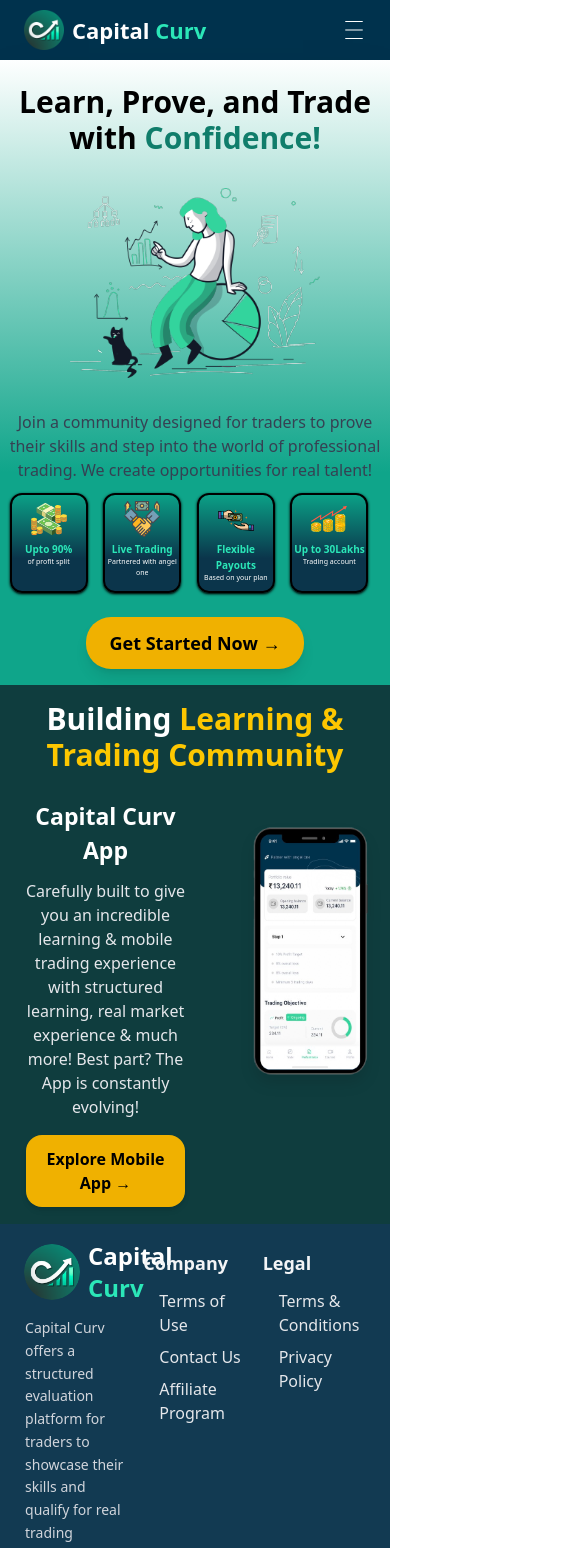
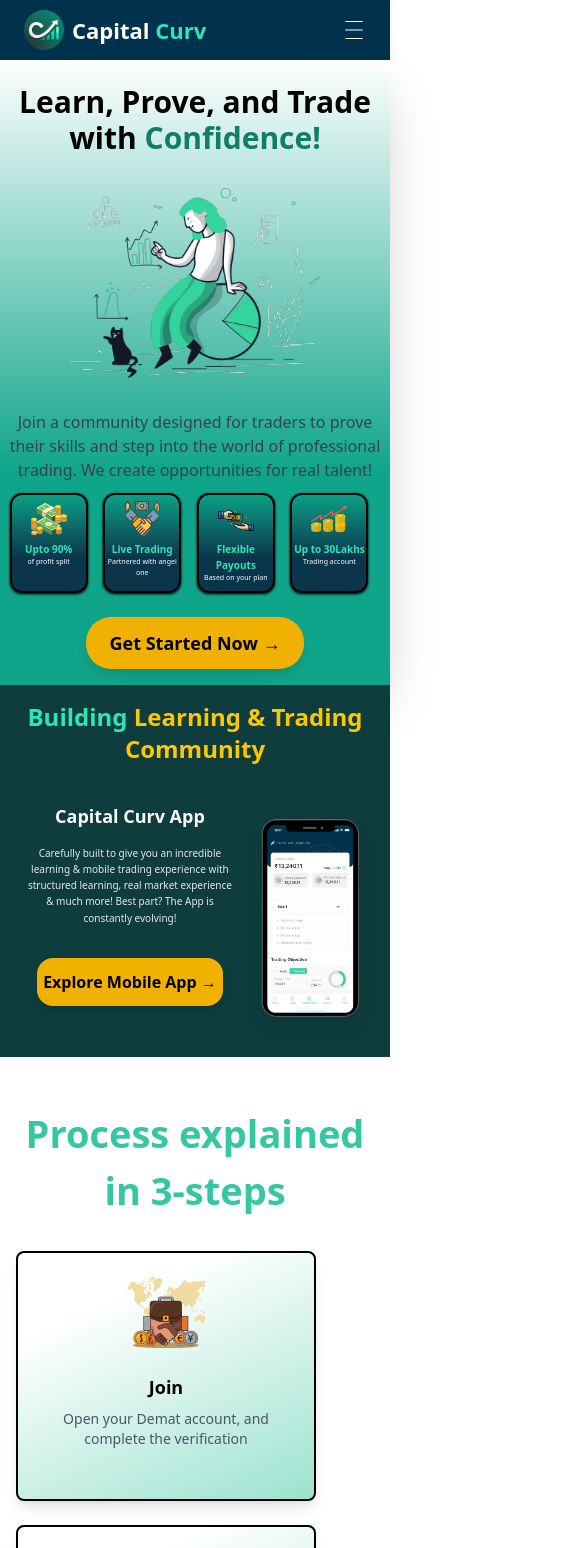
Before and after one commit to CoderSantosh1/capital-curve, a React (Vite) app: page / in a window 390 px wide. Shown: the top 1548 px of the page, 585 px wide, since content can reach past the window. Built offline with nearby package versions, Linux system fonts and the light colour scheme.

Commit message:
some cjg

```diff
--- a/src/App.jsx
+++ b/src/App.jsx
@@ -13,9 +13,9 @@
       <Navbar/>
       <Hero/>
       <CapitalCurvAppInfo/>
-      {/* <ProcessSteps/>
+      <ProcessSteps/>
       <PricingPlans/>
-      <WhyChooseUs/> */}
+      <WhyChooseUs/>
      <Footer/>
     </div>
   )
--- a/src/components/CapitalCurvAppInfo.jsx
+++ b/src/components/CapitalCurvAppInfo.jsx
@@ -4,33 +4,33 @@
 import Mobile from "../assets/phone png.png";
 const CapitalCurvAppInfo = () => {
   return (
-    <div className="w-full bg-[#0f3D3E]  h-[95%] sm:h-[680px] mt-[.2%]">
+    <div className="w-full bg-[#0f3D3E]  h-[100%] sm:h-[680px] md:h-[710px] mt-[.2%]">
       <AppLayout>
         <section className="relative  text-white py-[4%] sm:py-16 px-6 md:px-12 lg:px-24  items-center justify-between">
           {/* Left Side Content */}
-          <h2 className="text-3xl sm:text-4xl md:text-5xl font-bold text-center">
-            <span className="text-[##2BE7B8]">Building</span>
+          <h2 className="text-2xl sm:text-4xl md:text-5xl font-bold text-center ">
+            <span className="text-[#2BE7B8]">Building</span>
             <span className="text-yellow-400">
               {" "}
-              Learning
-              & Trading Community
+              Learning & Trading Community
             </span>
           </h2>
-          <div className="grid grid-cols-2 gap-4 p-0 sm:p-4">
-            <div className=" text-white sm:p-6 p-[1%] text-start  sm:w-[130%]">
+          <div className="grid grid-cols-2 gap-4 p-0 sm:p-4 ">
+            <div className=" text-white sm:p-[2%]  text-start mt-[14%] sm:mt-[0%] sm:w-[130%]  w-[130%]">
               <div className=" text-center lg:text-left md:mt-[7%] ">
-                <h1 className="text-[23px] sm:text-3xl md:text-4xl font-bold mt-6 text-center">
+                <h1 className="text-[18px] sm:text-3xl md:text-5xl font-bold mt-[7%] sm:mt-6 text-center">
                   Capital Curv App
                 </h1>
-                <p className="sm:text-lg text-[16px] text-center text-gray-200 sm:mt-14 mt-[7%] ">
+                <p className="sm:text-lg md:text-[22px] text-[10px] text-center text-gray-200 sm:mt-14 mt-[7%] leading-relaxed">
                   Carefully built to give you an incredible learning & mobile
                   trading experience with structured learning, real market
                   experience & much more! Best part? The App is constantly
                   evolving!
                 </p>
-                <button className="sm:mt-[100px] mt-[10%] bg-yellow-500 text-black font-semibold py-3 px-[3%] sm:px-6 rounded-2xl text-[16px] sm:text-lg shadow-md hover:bg-yellow-600 transition duration-300 sm:ml-[17%]">
+                <button className="sm:mt-[100px] mt-[15%] bg-yellow-500 text-black font-bold  py-3 px-[3%] sm:px-6 rounded-2xl text-[16px] text-lg  sm:text-lg shadow-md hover:bg-yellow-600 transition duration-300 sm:ml-[17%]shadow-lg relative overflow-hidden hover:underline">
                   Explore Mobile App →
                 </button>
+
               </div>
             </div>
 
@@ -39,7 +39,7 @@
                 <img
                   src={Mobile}
                   alt="Mobile Mockup"
-                  className="drop-shadow-xl sm:h-[500px] w-[100%] h-[250px] mt-[25%] sm:mt-[0%] ml-[45%]"
+                  className="drop-shadow-xl sm:h-[500px] w-[100%] h-[200px] mt-[25%] sm:mt-[0%] ml-[45%]"
                 />
               </div>
             </div>
```
